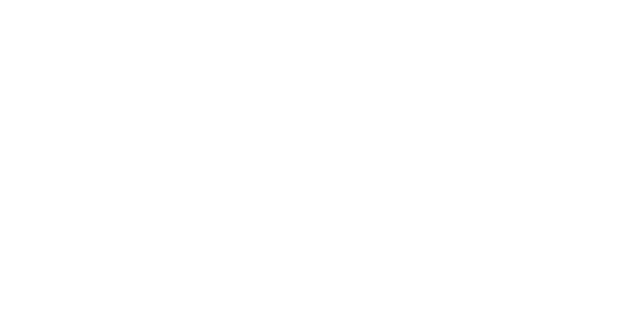
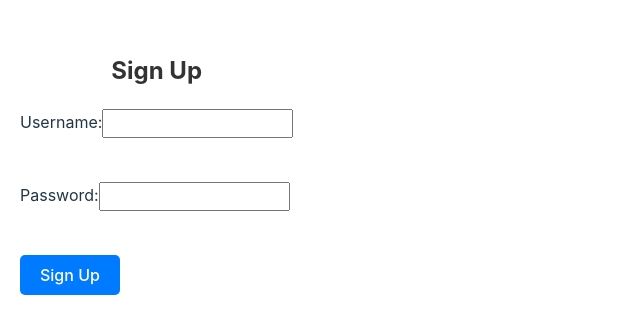
Before and after one commit to AlfredNedohon0317/DEVOO-THERAPY-AI-frontend-, a React (Vite) app in the folder DEVOO-THERAPY-AI-FRONTEND/: page /signup in a window 1280 px wide. Before the commit this address had no page. Shown: the part 236-570 px from the top of the page, without its empty margins (0-640 px from the left). Built offline with nearby package versions, Linux system fonts and the light colour scheme.

Commit message:
auth set up

```diff
--- a/DEVOO-THERAPY-AI-FRONTEND/src/components/Home.css
+++ b/DEVOO-THERAPY-AI-FRONTEND/src/components/Home.css
@@ -1,7 +1,38 @@
-h1 {
-    color: #333;
-  }
+.home {
+  text-align: center;
+  padding: 20px;
+}
 
-  div {
-    padding: 20px;
-  }
+.home h1 {
+  color: #333;
+}
+
+.signup-button {
+  margin: 20px;
+  padding: 10px 20px;
+  background-color: #007bff;
+  color: white;
+  border: none;
+  border-radius: 5px;
+  cursor: pointer;
+}
+
+.signup-button a {
+  color: white;
+  text-decoration: none;
+}
+
+nav ul {
+  list-style-type: none;
+  padding: 0;
+}
+
+nav ul li {
+  display: inline;
+  margin: 0 10px;
+}
+
+nav ul li a {
+  color: #007bff;
+  text-decoration: none;
+}
--- a/DEVOO-THERAPY-AI-FRONTEND/src/components/Home.jsx
+++ b/DEVOO-THERAPY-AI-FRONTEND/src/components/Home.jsx
@@ -1,10 +1,21 @@
 import React from 'react';
-import './Home.css';  // Importing the CSS file specific to the Home component
+import { Link } from 'react-router-dom';
+import './Home.css';
 
 function Home() {
   return (
-    <div>
+    <div className="home">
       <h1>Welcome to DEVOO THERAPY AI</h1>
+      <button className="signup-button">
+        <Link to="/signup">Sign Up</Link>
+      </button>
+      <nav>
+        <ul>
+          <li><Link to="/community-chat">Community Chat</Link></li>
+          <li><Link to="/therapists">Therapists</Link></li>
+          <li><Link to="/exercises">Exercises</Link></li>
+        </ul>
+      </nav>
     </div>
   );
 }
--- a/DEVOO-THERAPY-AI-FRONTEND/src/components/Routes.jsx
+++ b/DEVOO-THERAPY-AI-FRONTEND/src/components/Routes.jsx
@@ -1,8 +1,9 @@
 import { BrowserRouter as Router, Route, Routes } from 'react-router-dom';
-import Home from './Home';
-import Therapists from './Therapists';
-import Exercises from './Exercises';
-import CommunityChat from './CommunityChat';
+import Home from './Home'; // Correct the path here
+import Therapists from './Therapists'; // Correct the path here
+import Exercises from './Exercises'; // Correct the path here
+import CommunityChat from './CommunityChat'; // Correct the path here
+import Signup from './Signup'; // Correct the path here
 
 function AppRoutes() {
   return (
@@ -12,6 +13,7 @@ function AppRoutes() {
         <Route path="/therapists" element={<Therapists />} />
         <Route path="/exercises" element={<Exercises />} />
         <Route path="/community-chat" element={<CommunityChat />} />
+        <Route path="/signup" element={<Signup />} />
       </Routes>
     </Router>
   );
--- /dev/null
+++ b/DEVOO-THERAPY-AI-FRONTEND/src/components/Signup.css
@@ -0,0 +1,32 @@
+.signup {
+    text-align: center;
+    padding: 20px;
+  }
+
+  .signup h2 {
+    color: #333;
+  }
+
+  .signup form {
+    display: inline-block;
+    text-align: left;
+  }
+
+  .signup label {
+    display: block;
+    margin-bottom: 10px;
+  }
+
+  .signup input {
+    margin-bottom: 10px;
+    padding: 5px;
+  }
+
+  .signup button {
+    padding: 10px 20px;
+    background-color: #007bff;
+    color: white;
+    border: none;
+    border-radius: 5px;
+    cursor: pointer;
+  }
--- /dev/null
+++ b/DEVOO-THERAPY-AI-FRONTEND/src/components/Signup.jsx
@@ -0,0 +1,40 @@
+import React, { useState } from 'react';
+import axios from 'axios';
+import './Signup.css';
+
+function Signup() {
+  const [username, setUsername] = useState('');
+  const [password, setPassword] = useState('');
+
+  const handleSignup = (e) => {
+    e.preventDefault();
+    axios.post(`${import.meta.env.VITE_API_URL}/signup/`, { username, password })
+      .then(response => {
+        console.log('User signed up:', response.data);
+      })
+      .catch(error => {
+        console.error('Error signing up:', error);
+      });
+  };
+
+  return (
+    <div className="signup">
+      <h2>Sign Up</h2>
+      <form onSubmit={handleSignup}>
+        <label>
+          Username:
+          <input type="text" value={username} onChange={(e) => setUsername(e.target.value)} />
+        </label>
+        <br />
+        <label>
+          Password:
+          <input type="password" value={password} onChange={(e) => setPassword(e.target.value)} />
+        </label>
+        <br />
+        <button type="submit">Sign Up</button>
+      </form>
+    </div>
+  );
+}
+
+export default Signup;
--- a/DEVOO-THERAPY-AI-FRONTEND/src/main.jsx
+++ b/DEVOO-THERAPY-AI-FRONTEND/src/main.jsx
@@ -1,13 +1,11 @@
-import React from 'react';
-import ReactDOM from 'react-dom/client';
-import 'bootstrap/dist/css/bootstrap.min.css';
-import Routes from './components/Routes';
+import React from "react";
+import ReactDOM from "react-dom";
+import AppRoutes from "./components/Routes"; // Ensure this path is correct
+import "./index.css";
 
-const rootElement = document.getElementById('root');
-const root = ReactDOM.createRoot(rootElement);
-
-root.render(
+ReactDOM.render(
   <React.StrictMode>
-    <Routes />
-  </React.StrictMode>
+    <AppRoutes />
+  </React.StrictMode>,
+  document.getElementById('root')
 );
```
Also changed, not shown: DEVOO-THERAPY-AI-FRONTEND/src/components/SignupForm.js (added, +51 -0 lines).
